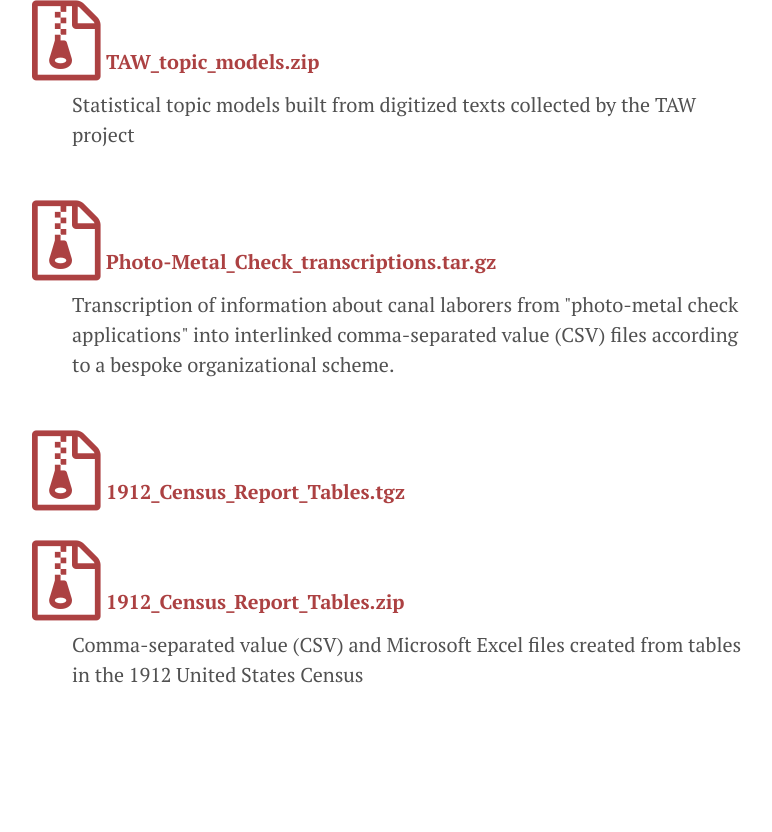
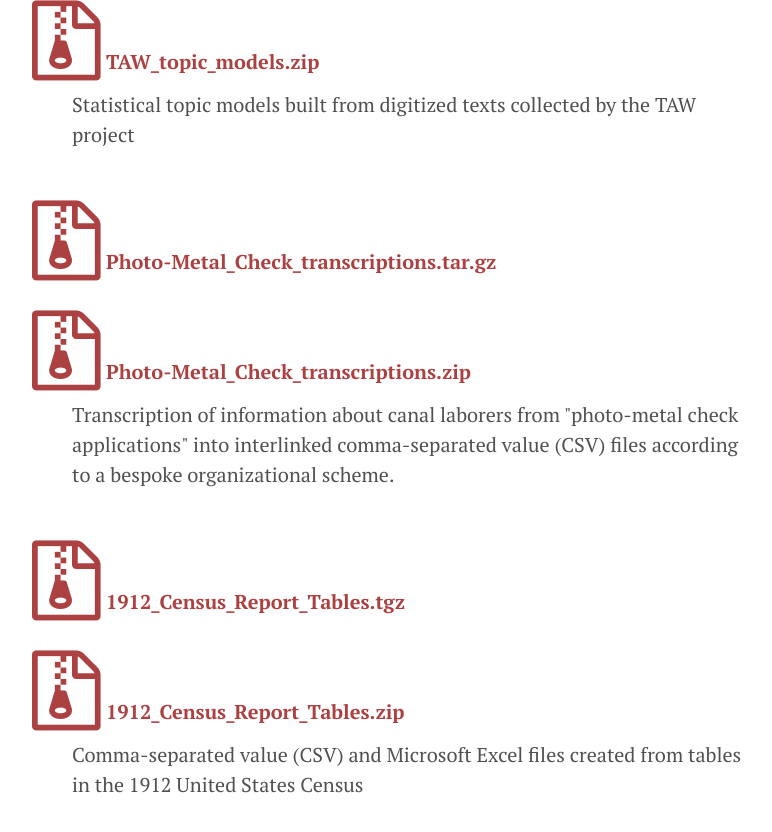
Before and after one commit to umd-mith/taw_workshop, a Jekyll site: the page built from downloads.md, in a window 1280 px wide and 900 px high, scrolled down 1314 px. Shown: the top 832 px of the window, without its empty margins (248-1020 px from the left). Built offline with Jekyll 4.4.1, drawn with Linux system fonts in a browser that asks for light colours; nearby versions of some CDN libraries; Markdown is read by kramdown in place of the engine named in the settings; before the commit the page ends 2104 px from its top, so only the background shows below that.

Commit message:
Add photo metal zip

```diff
--- a/downloads.md
+++ b/downloads.md
@@ -23,6 +23,7 @@ title: Downloads
     <dd>Statistical topic models built from digitized texts collected by the TAW project</dd>
 
     <dt id="data-photo-metal"><a href="https://s3.amazonaws.com/mith-taw/Photo-Metal_Check_transcriptions.tar.gz"><i class="fa fa-file-archive-o fa-4x"></i> Photo-Metal_Check_transcriptions.tar.gz</a></dt>
+    <dt><a href="https://s3.amazonaws.com/mith-taw/Photo-Metal_Check_transcriptions.zip"><i class="fa fa-file-archive-o fa-4x"></i> Photo-Metal_Check_transcriptions.zip</a></dt>
     <dd>Transcription of information about canal laborers from "photo-metal check applications" into interlinked comma-separated value (CSV) files according to a bespoke organizational scheme.</dd>
 
     <dt id="data-tables"><a href="https://s3.amazonaws.com/mith-taw/1912_Census_Report_Tables.tgz"><i class="fa fa-file-archive-o fa-4x"></i> 1912_Census_Report_Tables.tgz</a></dt>
```
